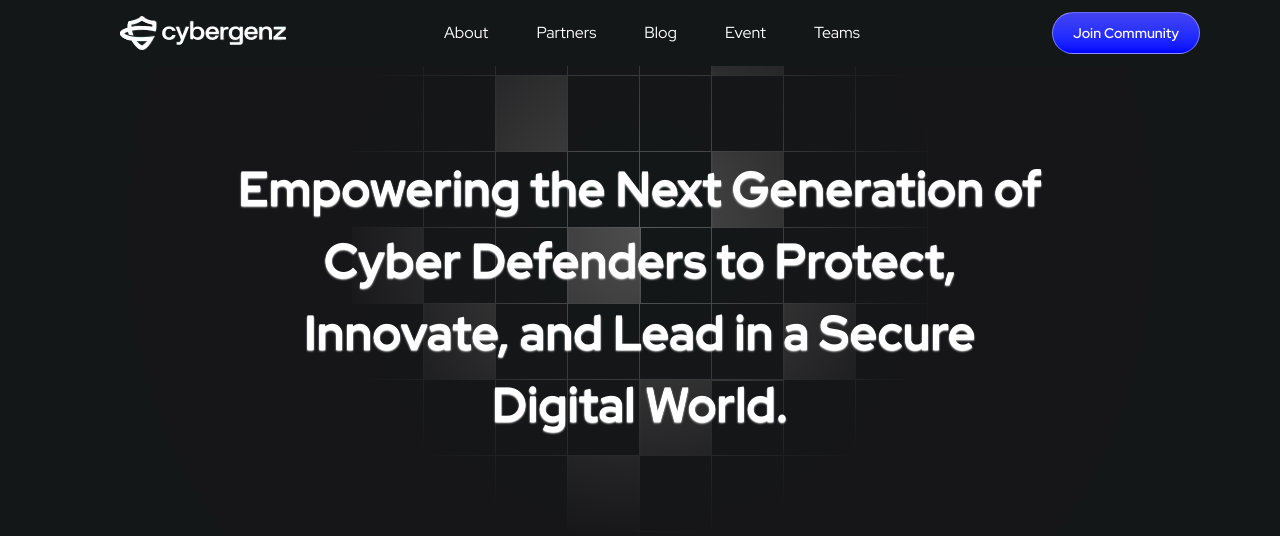
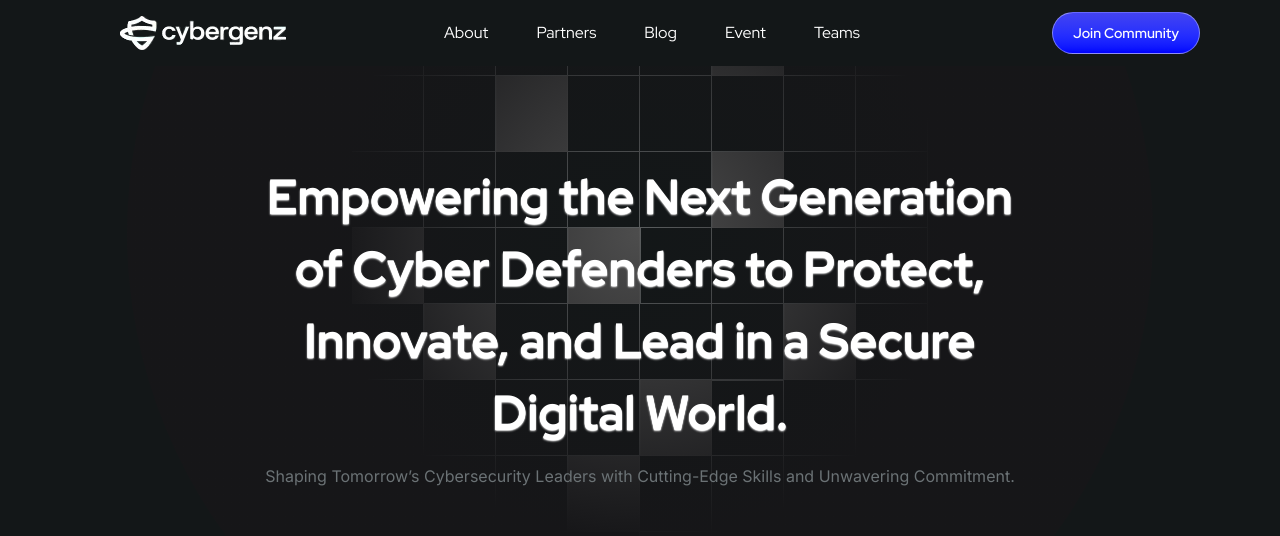
Before and after one commit to Ife-Banks/Cyber-GenZ, a React (Vite) app: page / in a window 1280 px wide. Shown: the top 536 px of the page. Built offline with nearby package versions, Linux system fonts and the light colour scheme.

Commit message:
Description added

```diff
--- a/src/components/HeroSec.jsx
+++ b/src/components/HeroSec.jsx
@@ -72,8 +72,9 @@ const Hero = () => {
             <div className='md:block absolute -top-70 rounded-full h-[1026px] w-[1026px]  class="bg-[radial-gradient(50%_50%_at_50%_50%,rgba(22,22,24,0)_0%,rgba(22,22,24,1)_46.59%)] bg-[radial-gradient(50%_50%_at_50%_50%,color(display-p3_0.0863_0.0863_0.0941/0)_0%,color(display-p3_0.0863_0.0863_0.0941)_44.59%)] sm:max-md:bg-[radial-gradient(50%_50%_at_50%_50%,color(display-p3_0.0863_0.0863_0.0941/0)_0%,color(display-p3_0.0863_0.0863_0.0941)_50.59%)] md:bg-[radial-gradient(50%_50%_at_50%_50%,color(display-p3_0.0863_0.0863_0.0941/0)_0%,color(display-p3_0.0863_0.0863_0.0941)_60.59%)] bg-transparent' > </div>
             <Navigate/>
             {/* HEroText */}
-            <div className='z-1 absolute top-[20%]  lg:top-[25%] md:max-lg::top-[30%] text-white w-[100%] sm:max-lg:w-[90%] lg:w-[65%] font-bold  text-3xl/12 sm:max-md:text-4xl/15 md:text-5xl/18 text-center px-2 font-redHat text-shadow-sm text-shadow-white'>
-                <h1>Empowering the Next Generation of Cyber Defenders to Protect, Innovate, and Lead in a Secure Digital World.</h1>
+            <div className='z-1 absolute top-[20%]  lg:top-[25%] md:max-lg::top-[30%] text-white w-[100%] sm:max-lg:w-[90%] lg:w-[60%] flex flex-col gap-y-2 items-center'>
+                <h1 className='font-bold  text-3xl/12 sm:max-md:text-4xl/15 md:text-5xl/18 text-center p-2 font-redHat text-shadow-sm text-shadow-white'>Empowering the Next Generation of Cyber Defenders to Protect, Innovate, and Lead in a Secure Digital World.</h1>
+                <p className='text-md w-fit text-center text-[#6B7275] text-[color(display-p3_0.424_0.4469_0.4583)] font-inter'>Shaping Tomorrow’s Cybersecurity Leaders with Cutting-Edge Skills and Unwavering Commitment.</p>
             </div>
         </div>
 
```
